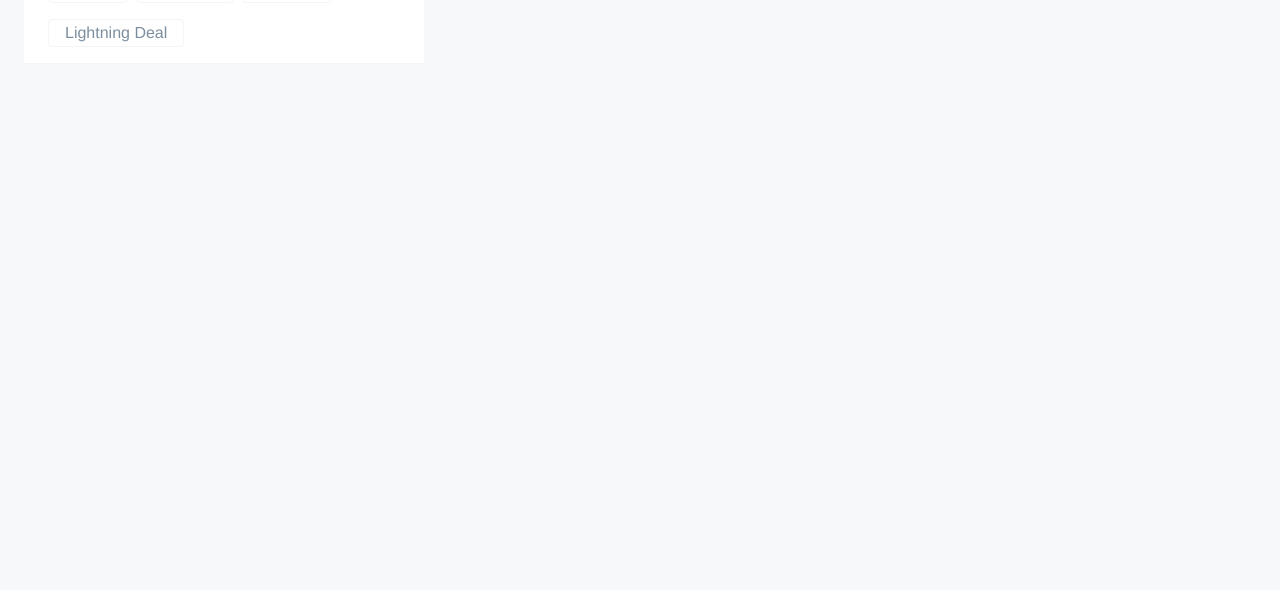
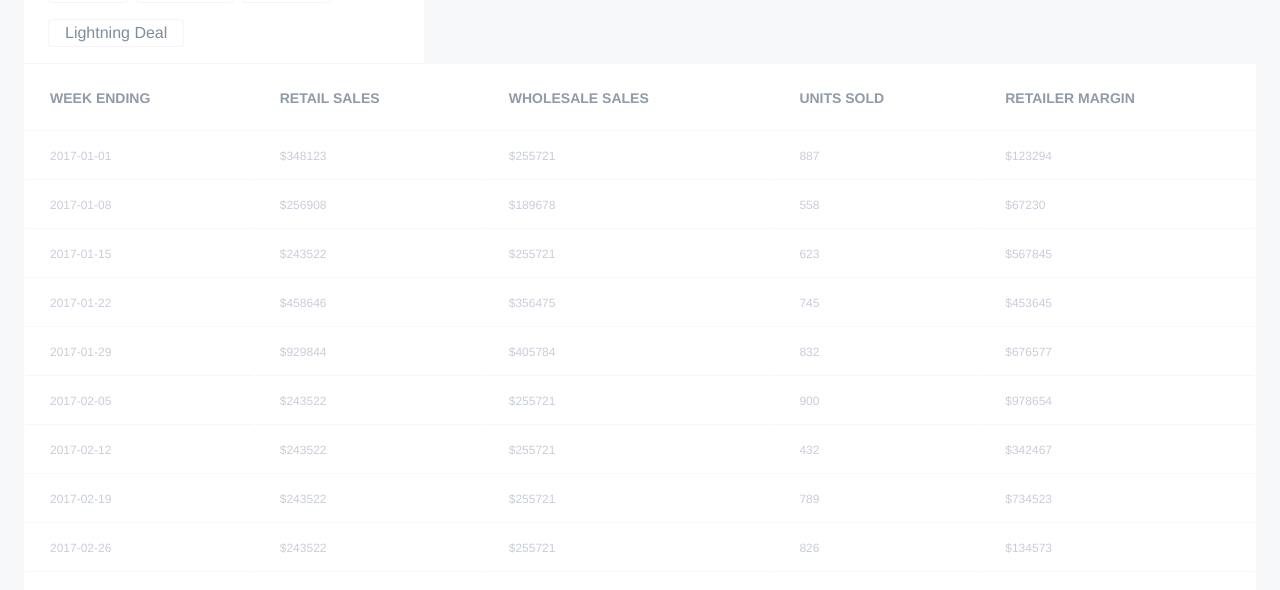
Before and after one commit to dastardlylemon/stackline-dev, a React (Create React App) app: page / in a window 1280 px wide. Shown: the part 360-950 px from the top of the page. Before the commit the page ends 800 px from the top, so only its background shows below. Built offline with nearby package versions, Linux system fonts and the light colour scheme.

Commit message:
style sales table

```diff
--- a/src/App.js
+++ b/src/App.js
@@ -2,6 +2,7 @@ import React, { useEffect } from 'react';
 import { useDispatch } from 'react-redux';
 import fetchProduct from './actions';
 import ProductSidebar from './features/product/ProductSidebar';
+import SalesCharts from './features/sales/SalesCharts';
 import './App.css';
 
 function App() {
@@ -14,6 +15,7 @@ function App() {
     <div className="App">
       <div className="container">
         <ProductSidebar />
+        <SalesCharts />
       </div>
     </div>
   );
--- /dev/null
+++ b/src/features/sales/SalesCharts.js
@@ -0,0 +1,15 @@
+import React from 'react';
+import { useSelector } from 'react-redux';
+import { selectSales } from './salesSlice';
+import TablePanel from './TablePanel';
+
+function SalesCharts() {
+  const sales = useSelector(selectSales);
+  return (
+    <div className="salesCharts">
+      <TablePanel sales={sales} />
+    </div>
+  );
+}
+
+export default SalesCharts;
--- /dev/null
+++ b/src/features/sales/TablePanel.js
@@ -0,0 +1,39 @@
+import React from 'react';
+import styles from './TablePanel.module.css';
+
+function TablePanel({ sales }) {
+  if (!sales) {
+    return null;
+  }
+
+  return (
+    <div className={styles.tablePanel}>
+      <table>
+        <thead>
+          <tr>
+            <th>WEEK ENDING</th>
+            <th>RETAIL SALES</th>
+            <th>WHOLESALE SALES</th>
+            <th>UNITS SOLD</th>
+            <th>RETAILER MARGIN</th>
+          </tr>
+        </thead>
+        <tbody>
+          {sales.map(({ weekEnding, retailSales, wholesaleSales, unitsSold, retailerMargin }) => {
+            return (
+              <tr>
+                <td>{weekEnding}</td>
+                <td>${retailSales}</td>
+                <td>${wholesaleSales}</td>
+                <td>{unitsSold}</td>
+                <td>${retailerMargin}</td>
+              </tr>
+            );
+          })}
+        </tbody>
+      </table>
+    </div>
+  );
+}
+
+export default TablePanel;
--- /dev/null
+++ b/src/features/sales/TablePanel.module.css
@@ -0,0 +1,22 @@
+.tablePanel {
+  background-color: #ffffff;
+}
+
+.tablePanel table {
+  width: 100%;
+}
+
+.tablePanel th {
+  border-bottom: 1px solid #F8F8F8;
+  color: #909AA8;
+  font-size: 14px;
+  padding: 24px;
+  text-align: left;
+}
+
+.tablePanel td {
+  border-bottom: 1px solid #F8F8F8;
+  color: #C8CDD8;
+  font-size: 12px;
+  padding: 16px 24px;
+}
--- a/src/features/sales/salesSlice.js
+++ b/src/features/sales/salesSlice.js
@@ -17,6 +17,6 @@ export const salesSlice = createSlice({
   },
 });
 
-export const selectSales = state => state.sales;
+export const selectSales = state => state.sales.sales;
 
 export default salesSlice.reducer;
```
